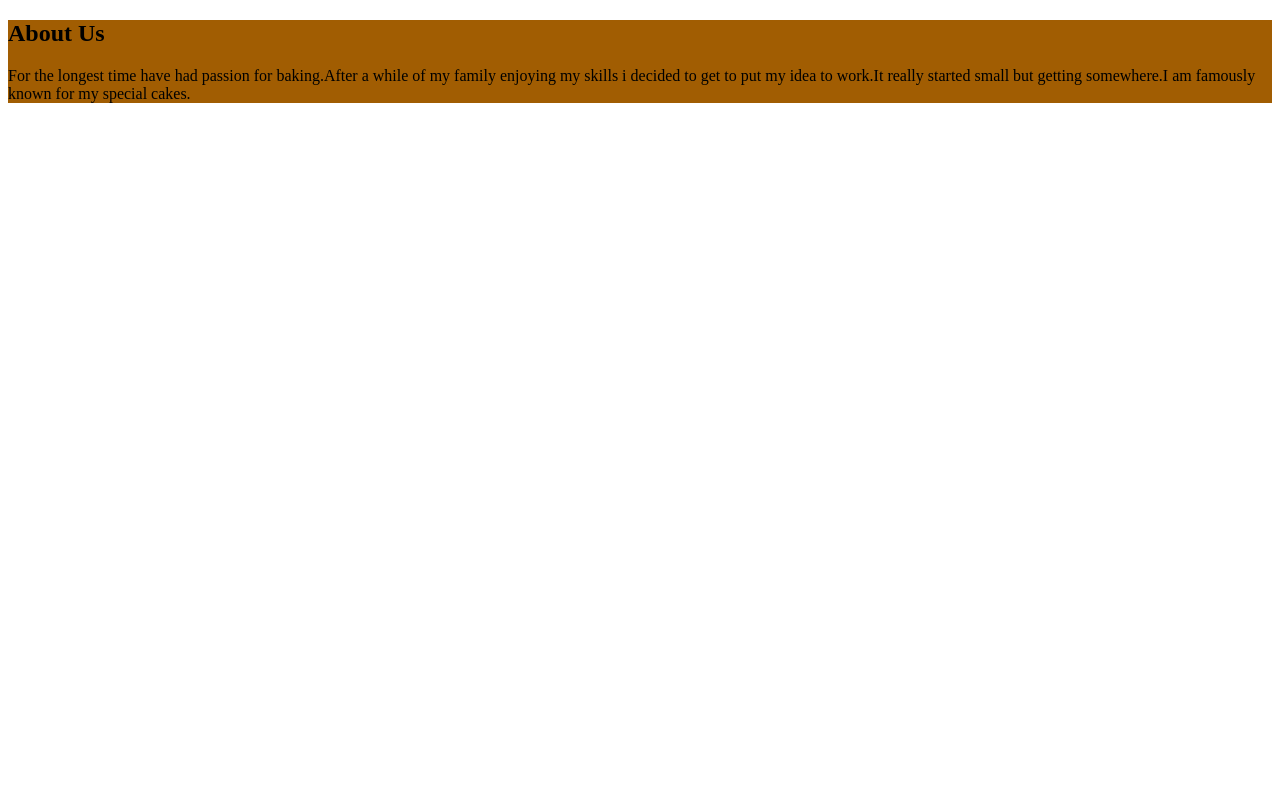
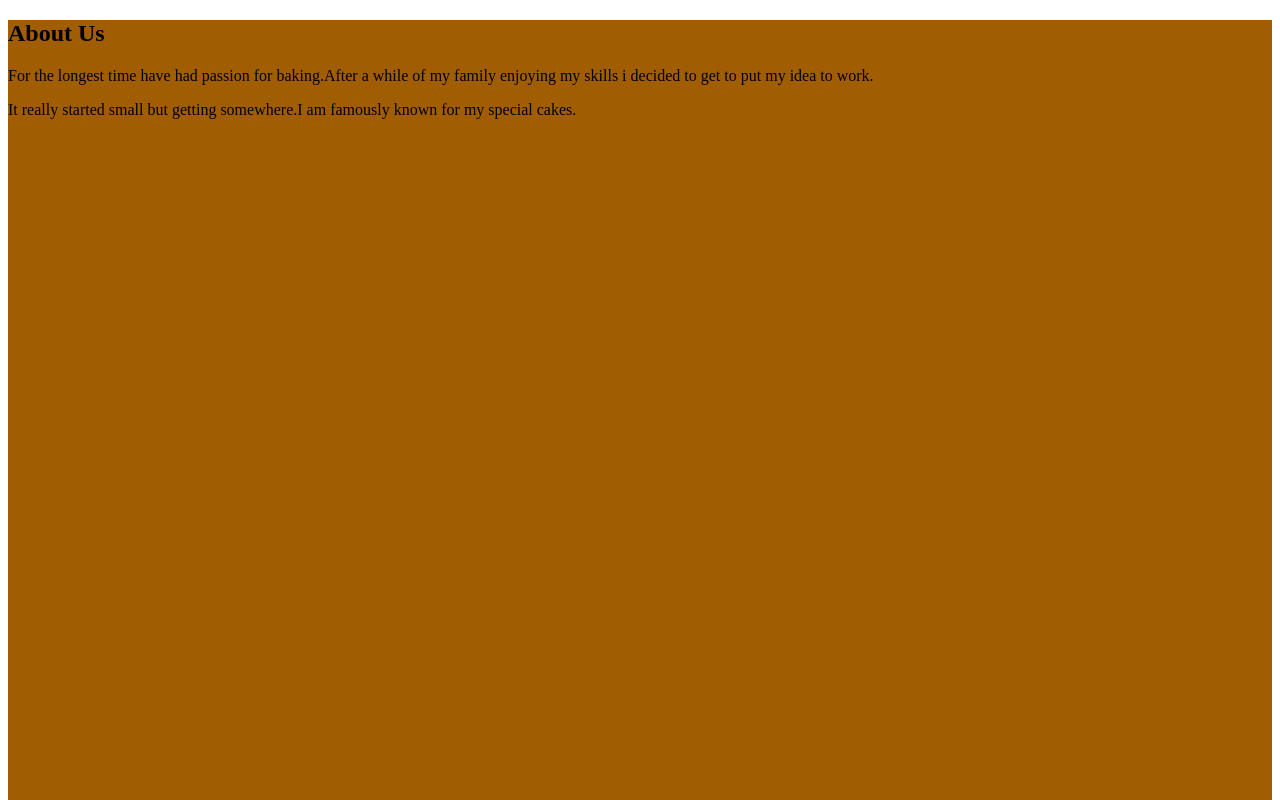
Before and after one commit to Kame-Bashuna/Barkery-website, a plain HTML site: page aboutus.html in a window 1280 px wide. Shown: the top 800 px of the page. Drawn offline with Linux system fonts and the light colour scheme.

Commit message:
adjusted height

```diff
--- a/aboutus.css
+++ b/aboutus.css
@@ -1,3 +1,4 @@
 #hope{
     background-color: rgb(161, 93, 2);
+    height: 1000px;
 }
--- a/aboutus.html
+++ b/aboutus.html
@@ -9,7 +9,8 @@
 <body>
     <div id="hope">
         <h2>About Us</h2>
-        <p>For the longest time have had passion for baking.After a while of my family enjoying my skills i decided to get to put my idea to work.It really started small but getting somewhere.I am famously known for my special cakes.</p>
+        <p>For the longest time have had passion for baking.After a while of my family enjoying my skills i decided to get to put my idea to work.</p>
+        <p>It really started small but getting somewhere.I am famously known for my special cakes.</p>
     </div>
 </body>
 </html>
```
